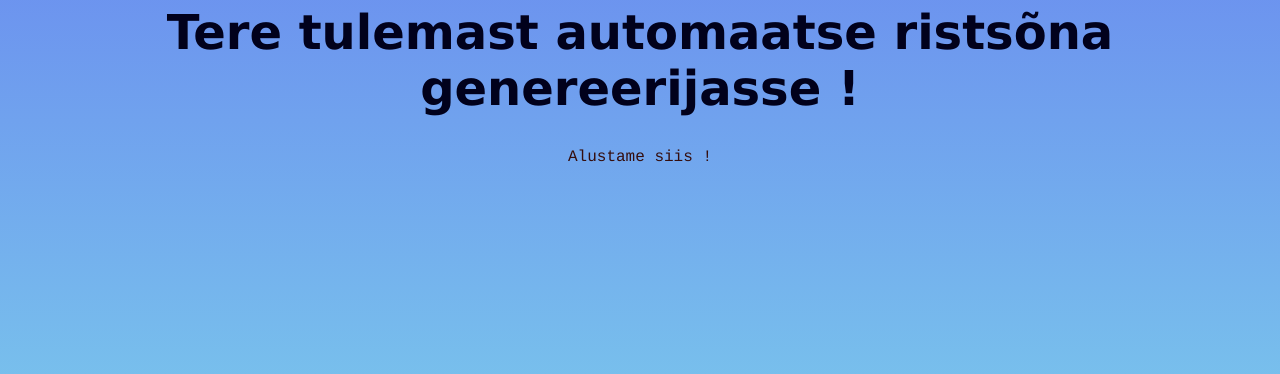
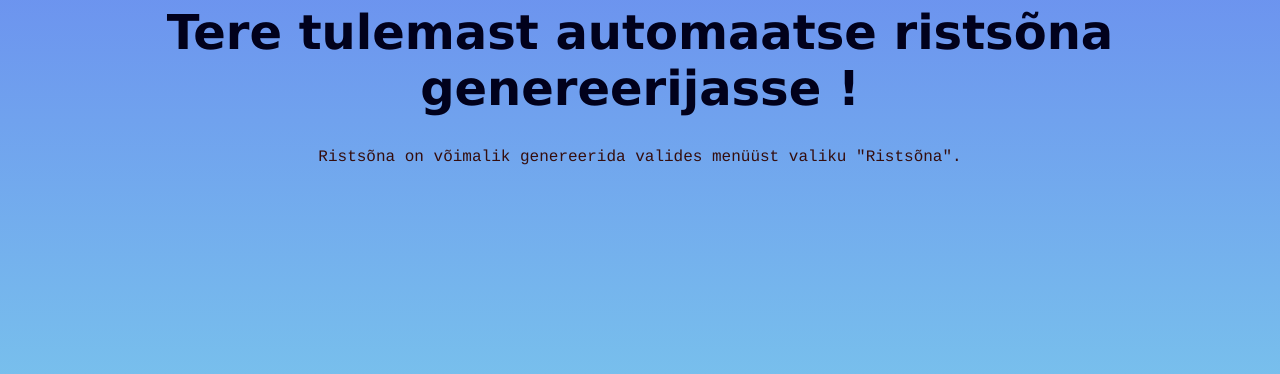
Before and after one commit to marvinvihman/Automatic-Crossword-Generator, a Flask app: page / in a window 1280 px wide. Shown: the part 46-420 px from the top of the page. Run offline with Flask 2, Linux system fonts and the light colour scheme.

Commit message:
Added page content.

```diff
--- a/templates/kodu.html
+++ b/templates/kodu.html
@@ -15,7 +15,7 @@
     </div>
     <div class="main">
         <h1>Tere tulemast automaatse ristsõna genereerijasse !</h1>
-        <p>Alustame siis !</p>
+        <p>Ristsõna on võimalik genereerida valides menüüst valiku "Ristsõna".</p>
     </div>
 
 </body>
```
